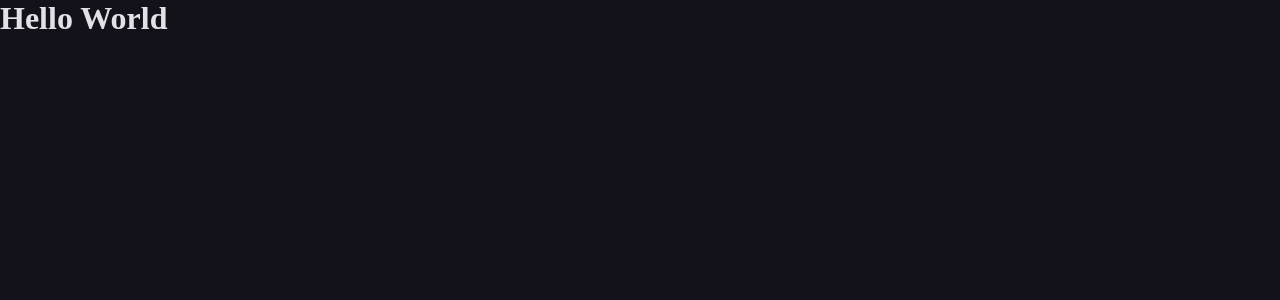
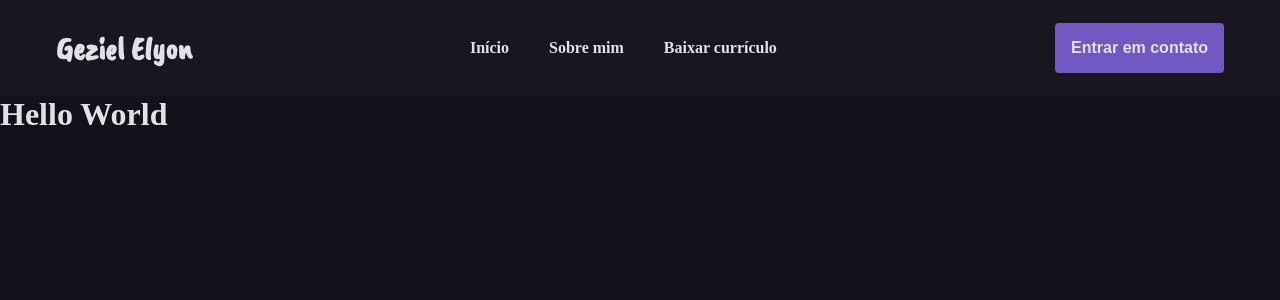
Before and after one commit to gezielelyon/first_personal_website, a Next.js app: page / in a window 1280 px wide. Shown: the top 300 px of the page. Built offline with nearby package versions, Linux system fonts and the light colour scheme.

Commit message:
feat(header component): header component created
header component created on project

```diff
--- /dev/null
+++ b/src/components/Header/index.tsx
@@ -0,0 +1,34 @@
+import {
+  Container,
+  Wrapper,
+  Title,
+  Menu,
+  MenuItem,
+  ContactButton,
+} from './styles';
+
+export function Header() {
+  return (
+    <Container>
+      <Wrapper>
+        <Title>Geziel Elyon</Title>
+
+        <Menu>
+          <MenuItem>
+            <span>Início</span>
+          </MenuItem>
+          <MenuItem>
+            <span>Sobre mim</span>
+          </MenuItem>
+          <MenuItem>
+            <span>Baixar currículo</span>
+          </MenuItem>
+        </Menu>
+
+        <ContactButton type="button" onClick={() => {}}>
+          Entrar em contato
+        </ContactButton>
+      </Wrapper>
+    </Container>
+  );
+}
--- /dev/null
+++ b/src/components/Header/styles.ts
@@ -0,0 +1,91 @@
+import styled from 'styled-components';
+
+export const Container = styled.div`
+  background: var(--background-light);
+`;
+
+export const Wrapper = styled.div`
+  height: 6rem;
+  max-width: 1200px;
+  width: 100%;
+  margin: 0 auto;
+  display: flex;
+  align-items: center;
+  justify-content: space-between;
+  padding: 0 1rem;
+`;
+
+export const Title = styled.h1`
+  font-family: "Caveat brush";
+  font-size: 2rem;
+  cursor: pointer;
+  transition: all 0.2s ease;
+
+  &:hover{
+    color: var(--purple);
+  }
+`;
+
+export const Menu = styled.ul`
+  list-style: none;
+  display: flex;
+  align-items: center;
+`;
+
+export const MenuItem = styled.li`
+  cursor: pointer;
+  transition: all 0.2s ease;
+
+  &:hover{
+    color: var(--purple);
+  }
+
+  & + & {
+    margin-left: 2.5rem;
+  }
+
+  span {
+    letter-spacing: 0;
+    font-size: 1rem;
+    font-weight: 600;
+  }
+`;
+
+export const ContactButton = styled.button`
+  padding: 1rem;
+  background: var(--purple);
+  border-radius: 0.25rem;
+  border: 0;
+  outline: 0;
+  font-size: 1rem;
+  font-weight: 600;
+  transition: all 0.2s ease;
+  position: relative;
+  overflow: hidden;
+
+  &::after {
+    content: 'Enviar email';
+    position: absolute;
+    top: 0;
+    left: -100%;
+    height: 100%;
+    width: 100%;
+    background: var(--text);
+    transition: all 0.3s ease;
+
+    font-size: 1rem;
+    font-weight: 600;
+    color: var(--purple);
+
+    display: flex;
+    align-items: center;
+    justify-content: center;
+
+  }
+
+  &:hover {
+    &::after {
+      left: 0;
+    }
+  }
+`;
--- a/src/pages/index.tsx
+++ b/src/pages/index.tsx
@@ -1,6 +1,9 @@
+import {Header} from '@components/Header/index';
+
 export default function Home() {
   return (
     <div>
+      <Header />
       <h1>Hello World</h1>
     </div>
   )
--- a/src/styles/global.ts
+++ b/src/styles/global.ts
@@ -11,6 +11,7 @@ export const GlobalStyles = createGlobalStyle`
     --background-dark: #13121b;
     --background-light: #191622;
     --text: #E1E1E6;
+    --black: #000;
     --purple: #7159c1;
     --orange: #E89E64;
     --green: #67E480;
```
